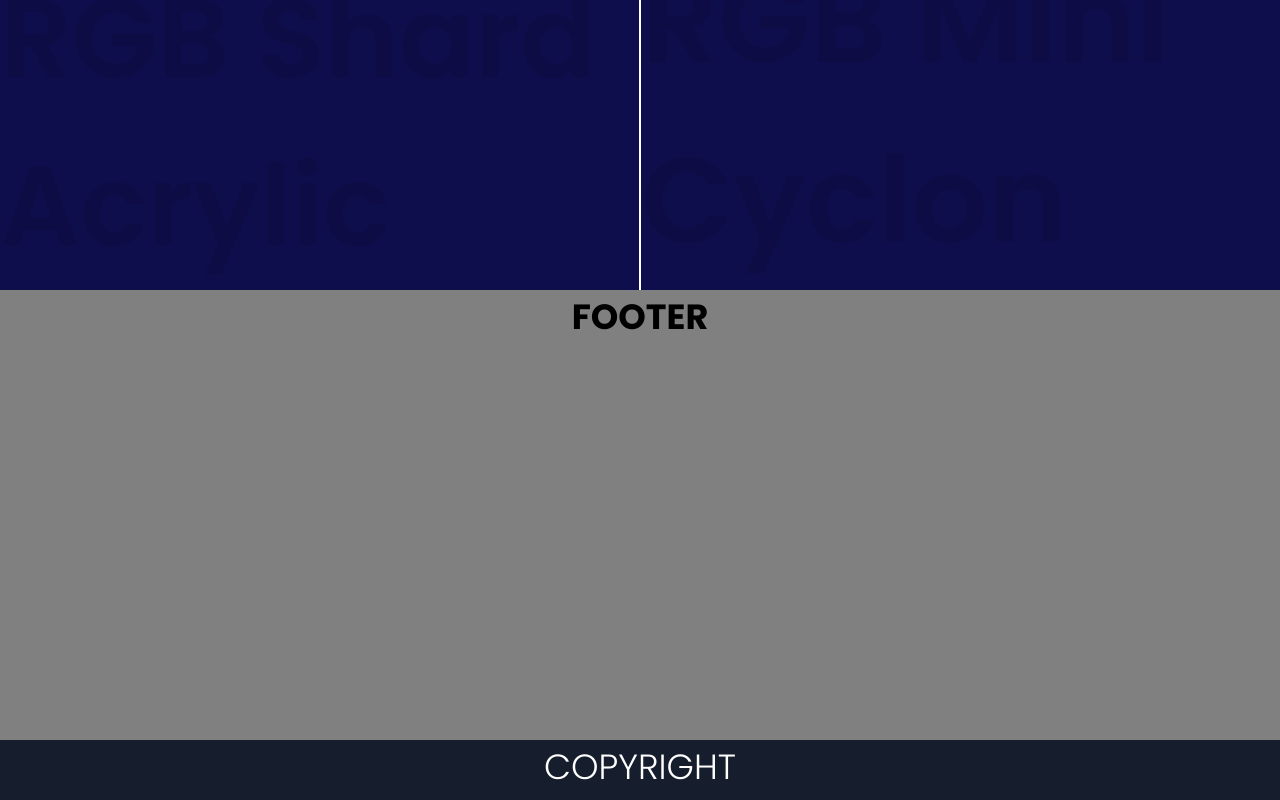
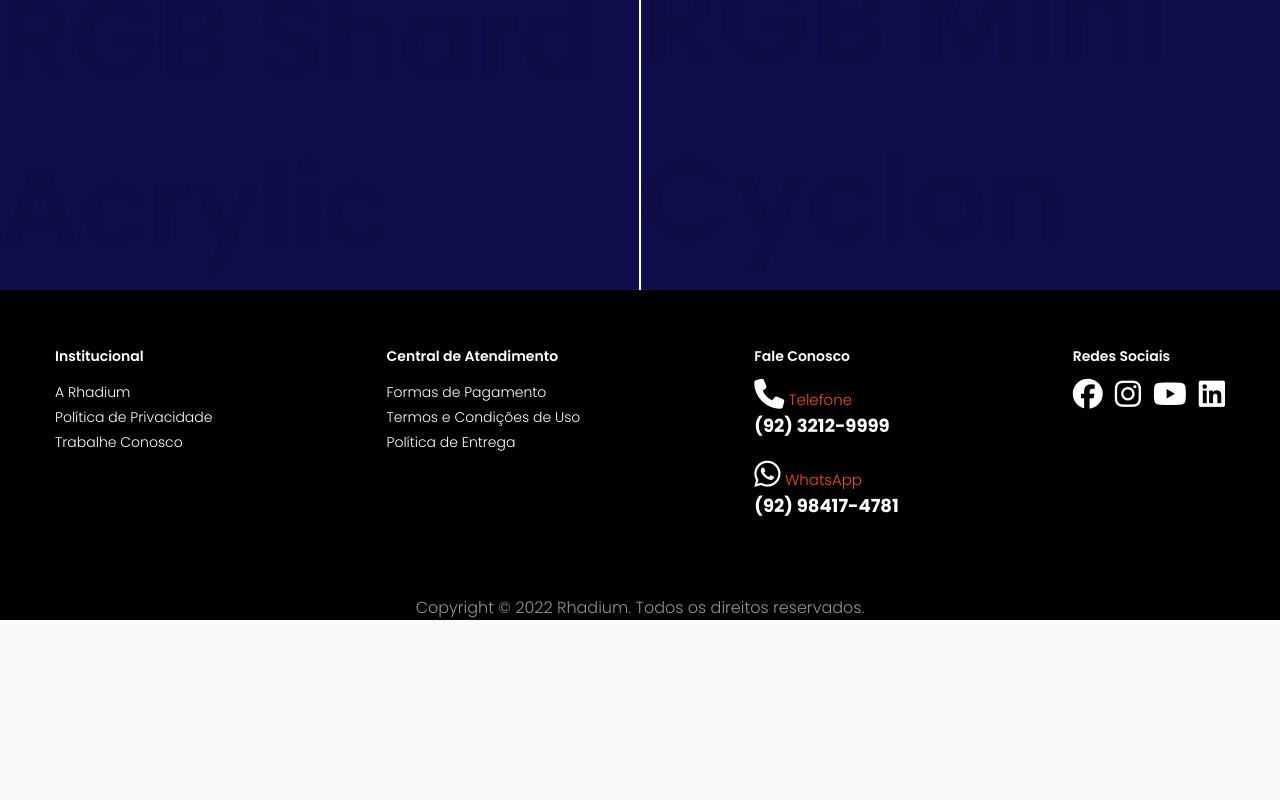
Before and after one commit to rafafreitas7/Rhadium1, a plain HTML site: page index.html in a window 1280 px wide. Shown: the part 590-1390 px from the top of the page. After the commit the page ends 1210 px from the top, so only its background shows below. Drawn offline with Linux system fonts and the light colour scheme.

Commit message:
Atualização de footer

```diff
--- a/css/style.css
+++ b/css/style.css
@@ -25,6 +25,11 @@
 body {
     background: rgba(0, 0, 0, 0.021);
     min-height: 100vh;
+}
+
+::selection {
+    background-color: #FFF7B6;
+    color: #000;
 }
 
 /* HEADER */
@@ -157,26 +162,106 @@ main img {
     color: rgba(0, 0, 0, 0.1);
 }
 
-.footer-wrapper {
-    height: 450px;
-    background-color: gray;
+/* FOOTER */
+
+footer {
+    background: #000;
 }
 
-.copy {
-    background-color: #161E2D;
-    height: 60px;
+.footer-container {
+    max-width: 1200px;
+    width: 100%;
+    padding: 0 15px;
+    margin: 0 auto;
+    display: flex;
+    justify-content: space-between;
 }
 
-.footer-wrapper p {
-    color: black;
-    font-weight: bold;
-    text-align: center;
-    font-size: 35px;
+.footer-pages {
+    padding: 56px 0;
+    background: #000;
+    display: flex;
+    justify-content: space-between;
 }
 
-.copy p {
-    color: white;
+.footer-title {
+    font-size: 14px;
+    font-weight: 600;
+    letter-spacing: 0;
+    color: #FFF;
+    margin-bottom: 12px;
+}
+
+.footer-list {
+    list-style: none;
+    margin: 0;
+    padding: 0;
+}
+
+.footer-list a {
+    text-decoration: none;
+    font-size: 14px;
+    color: #FFF;
+}
+
+.footer-item a:hover {
+    text-decoration: underline;
+}
+
+.footer-item i {
+    font-size: 30px;
+    color: #FFF;
+}
+
+.footer-list span {
+    color: rgb(247, 78, 17);
+    font-size: 15px;
+}
+
+.footer-list-social {
+    display: flex;
+    text-decoration: none;
+    font-size: 14px;
+    color: #FFF;
+    list-style: none;
+    gap: 12px;
+}
+
+.footer-list-social a {
+    color: #FFF;
+    transition: all 0.3s;
+}
+
+.footer-list-social i:hover {
+    color: rgb(247, 78, 17);
+}
+
+.footer-list span a:hover {
+    text-decoration: none;
+}
+
+.phone-number {
+    font-size: 16px;
+    color: #FFF;
+    margin-top: -25px;
+    margin-bottom: 20px;
+}
+
+.phone-number a {
+    font-size: 18px;
+}
+
+.phone-number a:hover {
+    text-decoration: underline;
+}
+
+.footer-copy {
+    background: #000;
+}
+
+.footer-copy p {
+    color: rgba(255, 255, 255, 0.582);
     text-align: center;
-    align-items: center;
-    font-size: 35px;
 }
+
+/* FIM FOOTER */
--- a/index.html
+++ b/index.html
@@ -5,6 +5,7 @@
     <meta http-equiv="X-UA-Compatible" content="IE=edge">
     <meta name="viewport" content="width=device-width, initial-scale=1.0">
     <link rel="stylesheet" href="css/style.css">
+    <script src="https://kit.fontawesome.com/45bb50eed0.js" crossorigin="anonymous"></script>
     <title>Home</title>
 </head>
 <body>
@@ -38,13 +39,65 @@
         </div>
     </main>
 
+                                <!-- FOOTER -->
     <footer>
-        <div class="footer-wrapper">
-            <P>FOOTER</P>
+        <div class="footer-pages">
+            <div class="footer-container">
+
+                <div class="footer-institucional">
+                    <h3 class="footer-title">Institucional</h3>
+                    <div>
+                        <ul class="footer-list">
+                            <li class="footer-item"><a href="#">A Rhadium</a></li>
+                            <li class="footer-item"><a href="#">Política de Privacidade</a></li>
+                            <li class="footer-item"><a href="#">Trabalhe Conosco</a></li>
+                        </ul>
+                    </div>
+                </div>
+
+                <div class="footer-atendimento">
+                    <h3 class="footer-title">Central de Atendimento</h3>
+                    <div>
+                        <ul class="footer-list">
+                            <li class="footer-item"><a href="#">Formas de Pagamento</a></li>
+                            <li class="footer-item"><a href="#">Termos e Condições de Uso</a></li>
+                            <li class="footer-item"><a href="#">Política de Entrega</a></li>
+                        </ul>
+                    </div>
+                </div>
+
+                <div class="footer-contact">
+                    <h3 class="footer-title">Fale Conosco</h3>
+                    <div>
+                        <ul class="footer-list">
+
+                            <li class="footer-item"><i class="fa-solid fa-phone"></i> <span>Telefone</span></li><br>
+                            <li  class="phone-number"> <strong><a href="tel:9231129999">(92) 3212-9999</a></strong></li>
+
+                            <li class="footer-item"><i class="fa-brands fa-whatsapp"></i> <span>WhatsApp</span></li><br>
+                            <li  class="phone-number"> <strong><a href="https://api.whatsapp.com/send?phone=5592984174781">(92) 98417-4781</a></strong></li>
+
+                        </ul>
+                    </div>
+                </div>
+
+                <div class="footer-redes-sociais">
+                    <h3 class="footer-title">Redes Sociais</h3>
+                    <div>
+                        <ul  class="footer-list-social">
+                            <li class="footer-item"><a href="#" target="_blank"><i class="fa-brands fa-facebook"></i></a></li>
+                            <li class="footer-item"><a href="#" target="_blank"><i class="fa-brands fa-instagram"></i></a></li>
+                            <li class="footer-item"><a href="#" target="_blank"><i class="fa-brands fa-youtube"></i></a></li>
+                            <li class="footer-item"><a href="#" target="_blank"><i class="fa-brands fa-linkedin"></i></a></li>
+                        </ul>
+                    </div>
+                </div>
+            </div>
         </div>
-        <div class="copy">
-            <P>COPYRIGHT</P>
-        </div>
+
+        <div class="footer-copy">
+            <p>Copyright &copy; 2022 Rhadium. Todos os direitos reservados.</p>
+         </div>
     </footer>
 </body>
 </html>
```
